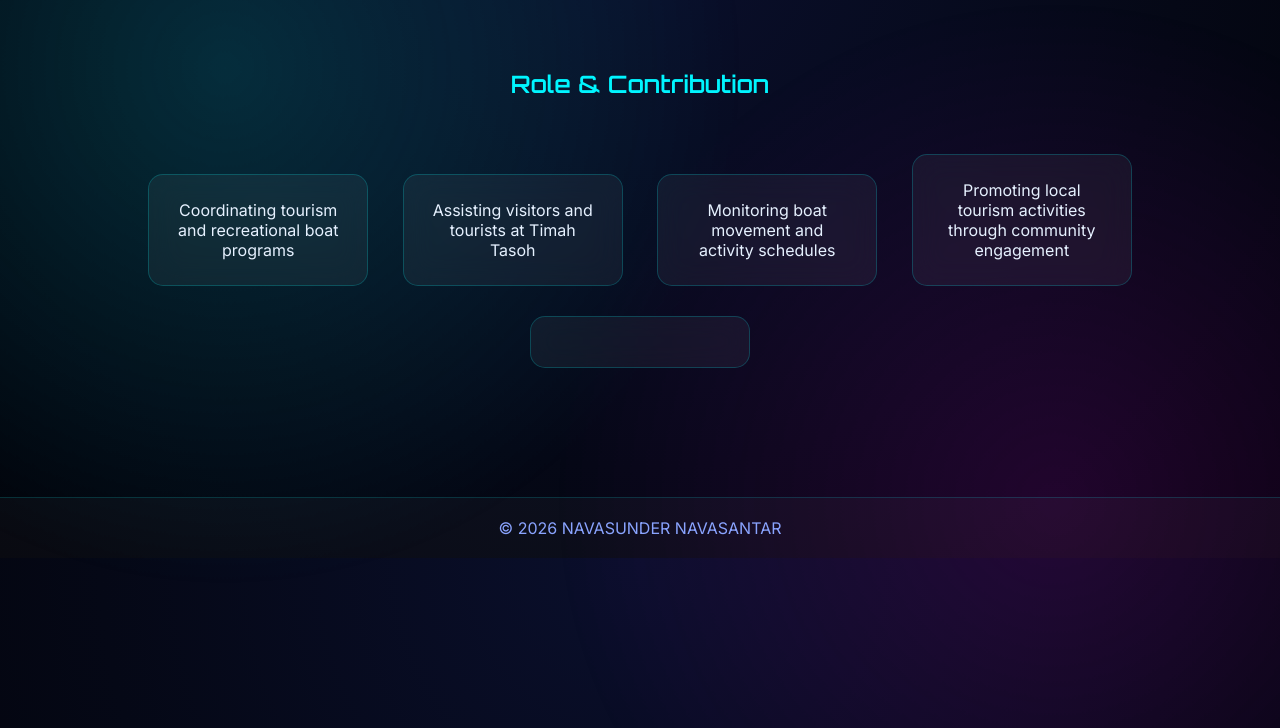
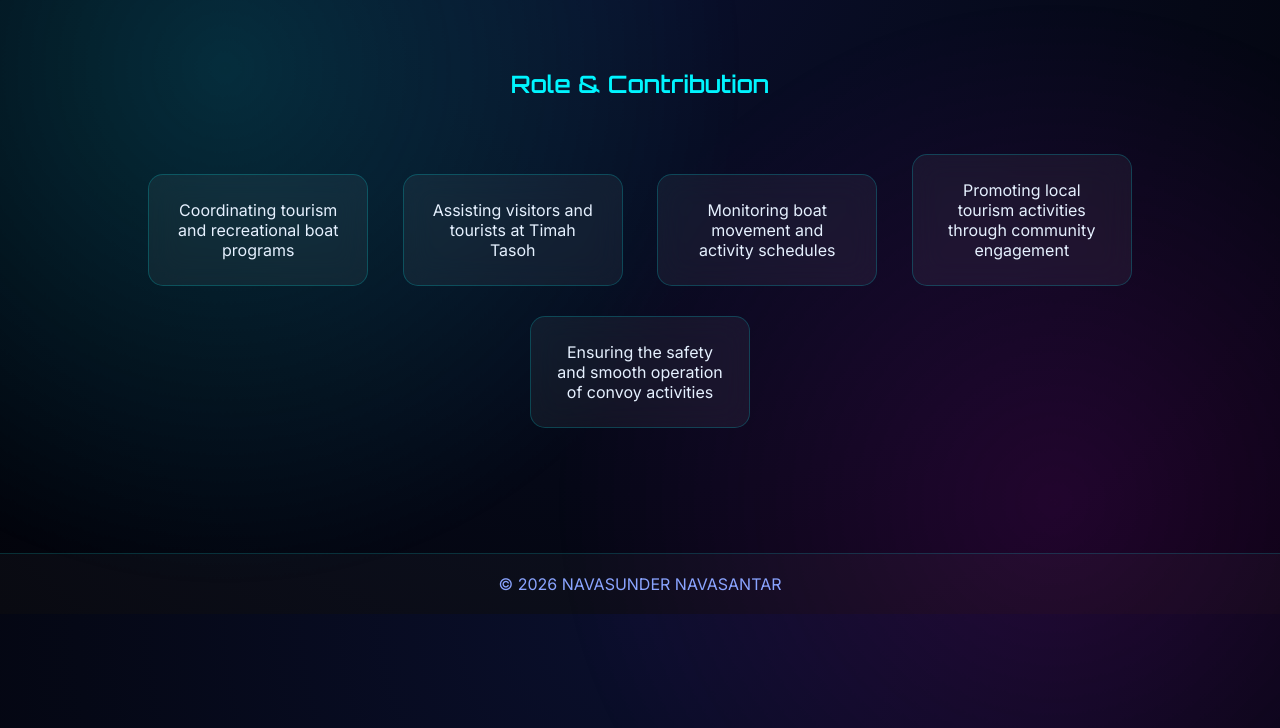
Before and after one commit to navasunder5/TimahTasoh, a plain HTML site: page work.html in a window 1280 px wide. Shown: the part 72-800 px from the top of the page. Drawn offline with Linux system fonts and the light colour scheme.

Commit message:
Update work.html

```diff
--- a/work.html
+++ b/work.html
@@ -34,7 +34,7 @@
         <p>Promoting local tourism activities through community engagement</p>
     </div>
      <div class="card">
-        <p></p>
+        <p>Ensuring the safety and smooth operation of convoy activities</p>
     </div>
 </section>
 
```
